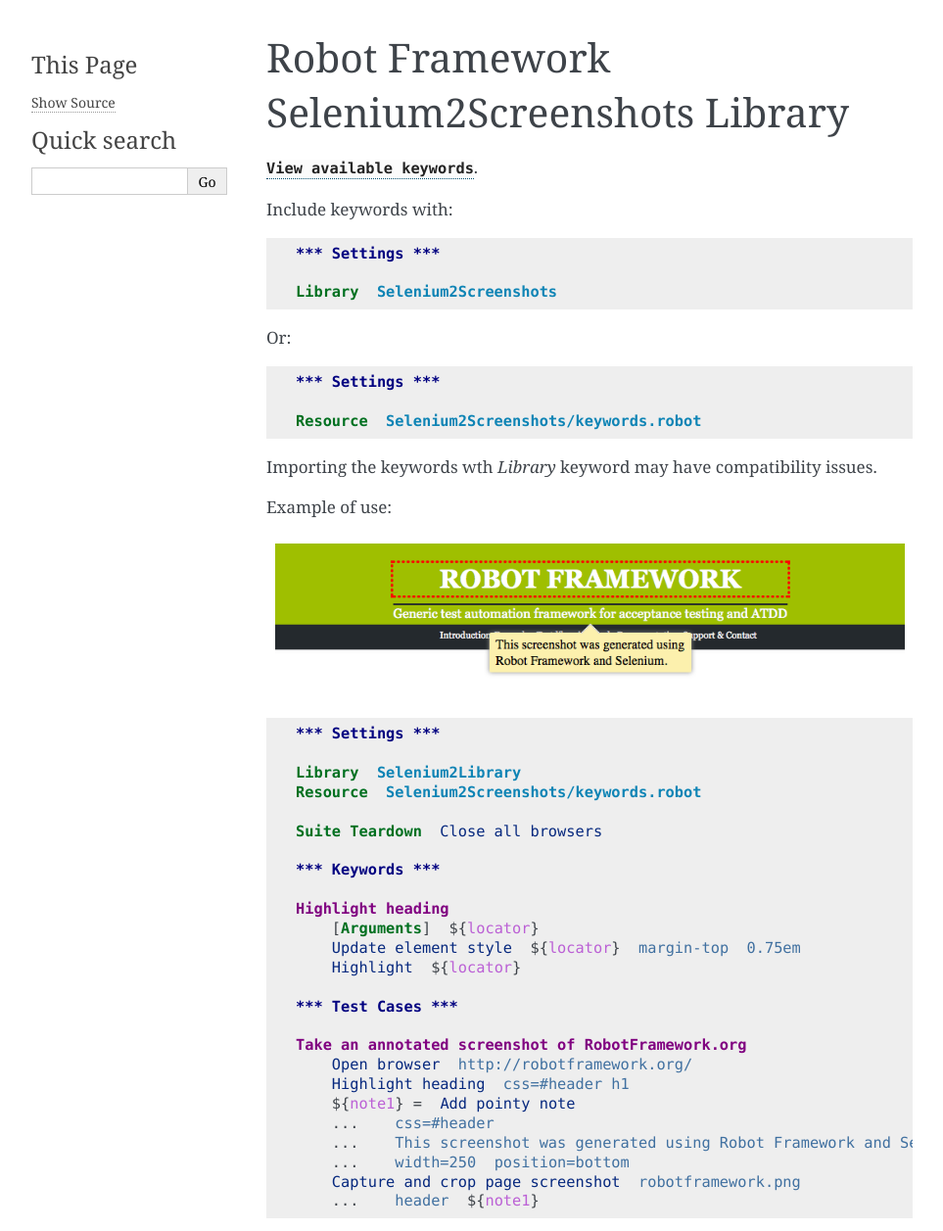
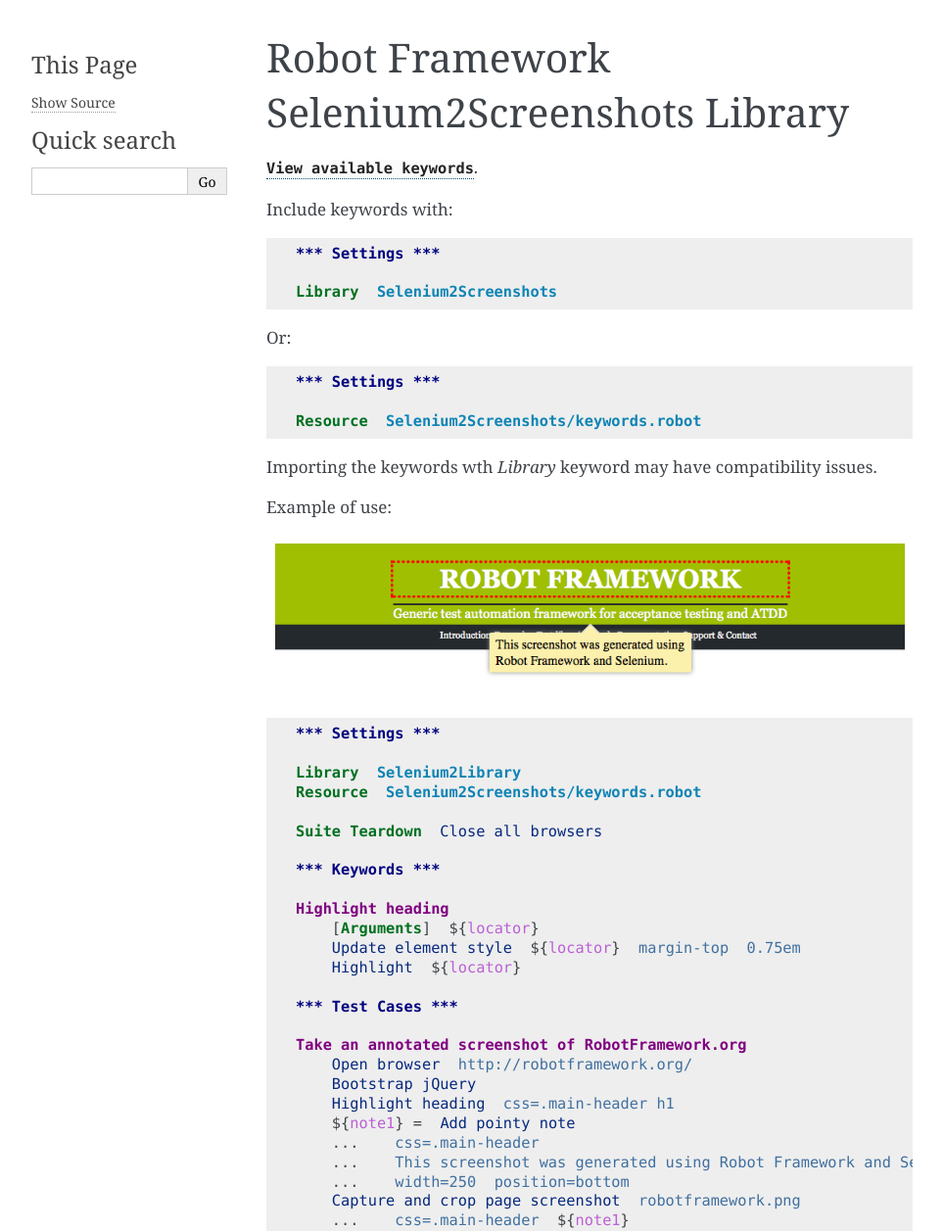
Before and after one commit to collective/robotframework-selenium2screenshots, a Sphinx documentation site: the page built from docs/index.rst, in a window 1280 px wide, cut to the strip 0-1257 px from the top of the page. Shown: the whole strip at 98% size, without its empty margins (148-1111 px from the left). Built offline with Sphinx 7.4.7, drawn with Linux system fonts in a browser that asks for light colours.

Commit message:
Update example

```diff
--- a/docs/index.rst
+++ b/docs/index.rst
@@ -44,13 +44,14 @@
 
    Take an annotated screenshot of RobotFramework.org
        Open browser  http://robotframework.org/
-       Highlight heading  css=#header h1
+       Bootstrap jQuery
+       Highlight heading  css=.main-header h1
        ${note1} =  Add pointy note
-       ...    css=#header
+       ...    css=.main-header
        ...    This screenshot was generated using Robot Framework and Selenium.
        ...    width=250  position=bottom
        Capture and crop page screenshot  robotframework.png
-       ...    header  ${note1}
+       ...    css=.main-header  ${note1}
 
 .. robotframework::
    :creates: robotframework.png
```
